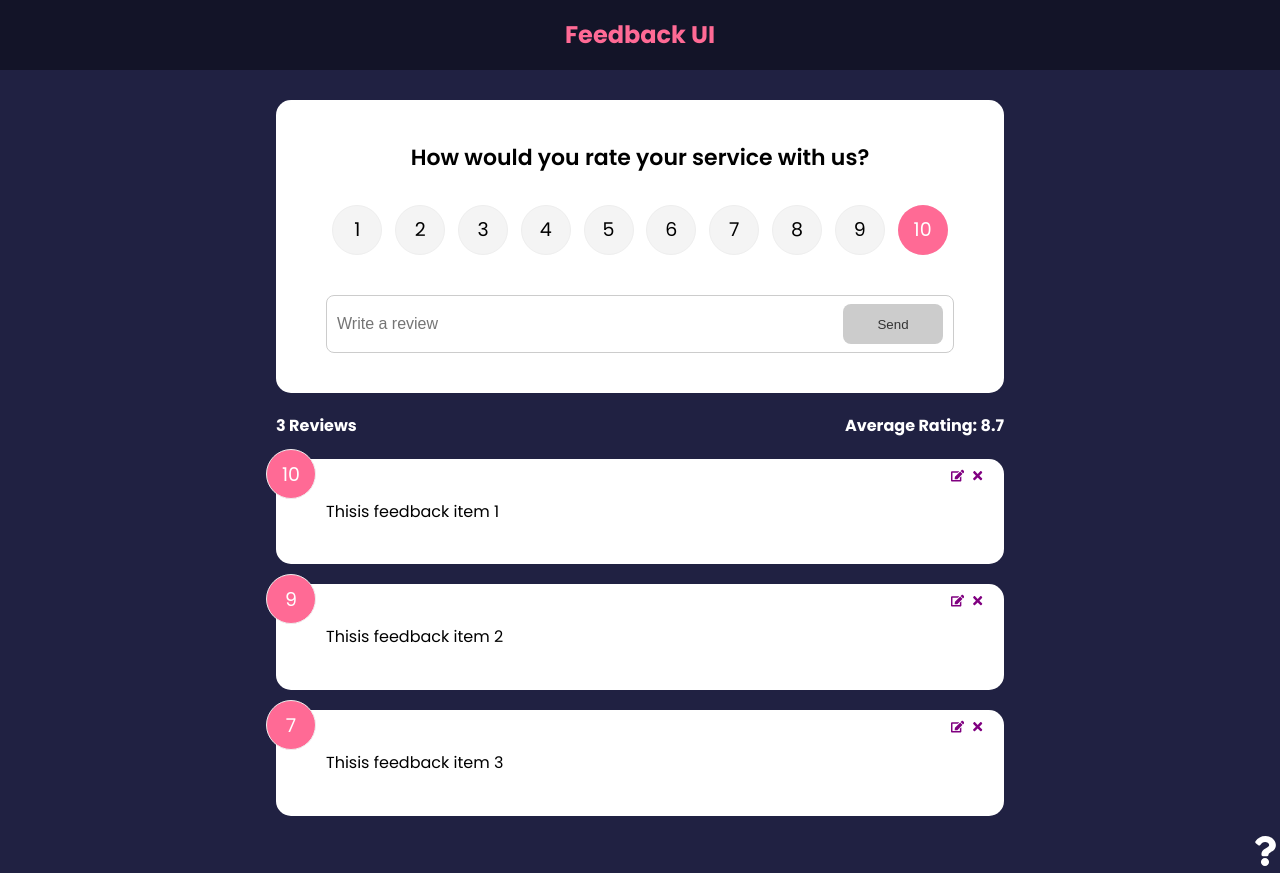
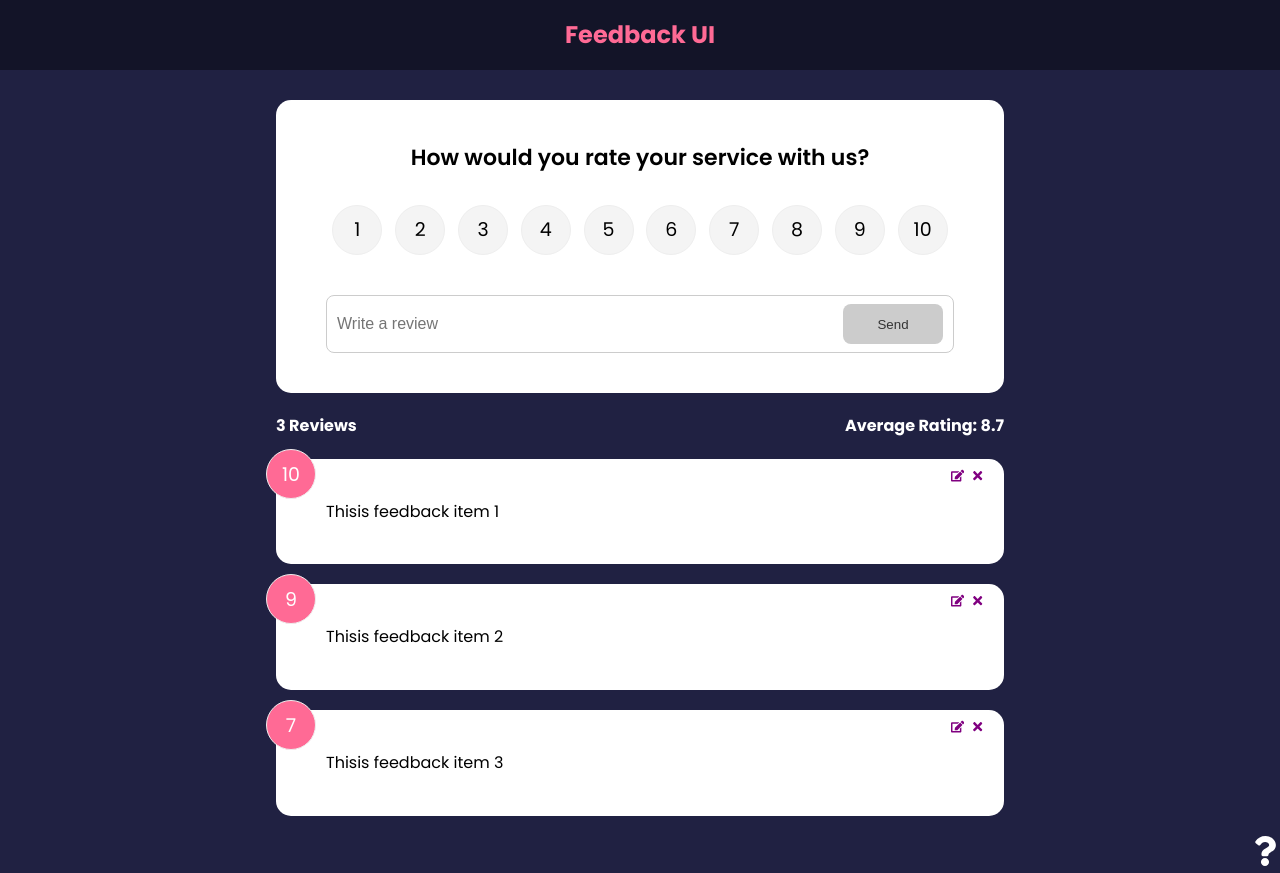
Before and after one commit to MKarman728/feedback-app, a React (Create React App) app: page / in a window 1280 px wide. Built offline with nearby package versions, Linux system fonts and the light colour scheme.

Commit message:
added complete edit features

```diff
--- a/src/components/FeedbackForm.jsx
+++ b/src/components/FeedbackForm.jsx
@@ -1,7 +1,7 @@
 import React from 'react'
 import RatingSelect from './RatingSelect'
 import Card from './shared/Card'
-import { useState, useContext } from 'react'
+import { useState, useContext, useEffect } from 'react'
 import Button from './shared/Button'
 import FeedbackContext from '../context/FeedbackContext'
 
@@ -11,7 +11,15 @@
   const [btnDisabled, setBtnDisabled] = useState(true)
   const [message, setMessage] = useState('')
 
-  const {addFeedback} = useContext(FeedbackContext);
+  const {addFeedback, feedbackEdit} = useContext(FeedbackContext);
+
+  useEffect(()=>{
+    if(feedbackEdit.edit === true){
+      setBtnDisabled(false)
+      setText(feedbackEdit.item.text)
+      setRating(feedbackEdit.item.rating)
+    }
+  }, [feedbackEdit])
 
   const handleTextChange = (e) => {
     if (text === ''){
--- a/src/components/RatingSelect.jsx
+++ b/src/components/RatingSelect.jsx
@@ -1,8 +1,13 @@
 import React from 'react'
-import {useState} from 'react'
+import {useState, useContext, useEffect} from 'react'
+import FeedbackContext from '../context/FeedbackContext';
 
 function RatingSelect({select}) {
     const [selected, setSelected ] = useState(10);
+    const {feedbackEdit} = useContext(FeedbackContext);
+    useEffect(()=>{
+      setSelected(feedbackEdit.item.rating);
+    }, [feedbackEdit])
 
     const handleChange = (e) =>{
         setSelected(+e.currentTarget.value);
--- a/src/context/FeedbackContext.js
+++ b/src/context/FeedbackContext.js
@@ -50,7 +50,8 @@
         feedback,
         deleteFeedback,
         addFeedback,
-        editFeedback
+        editFeedback,
+        feedbackEdit
     }}>
         {children}
     </FeedbackContext.Provider>
```
